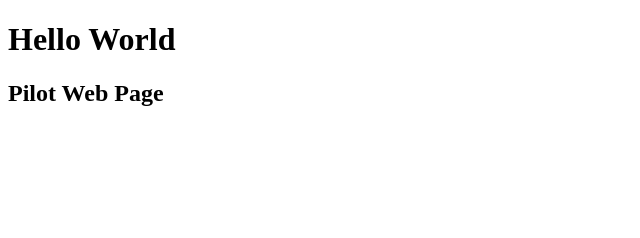
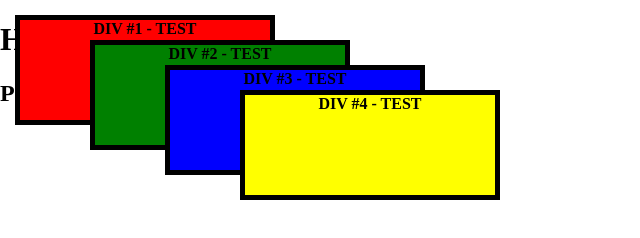
Before and after one commit to nathanconstancio/nathan_web_app, a plain HTML site: page index.html in a window 1280 px wide. Shown: the whole page, without its empty margins (0-640 px from the left). Drawn offline with Linux system fonts and the light colour scheme.

Commit message:
I added CSS-positioning tests

```diff
--- a/index.html
+++ b/index.html
@@ -2,11 +2,27 @@
 <html lang="en">
 <head>
 	<meta charset="UTF-8">
+	<style type="text/css">
+        body {margin: 0px}
+
+        div {width: 250px;height: 100px; border: 5px solid #000000; color: black;
+         font-weight: bold; text-align: center; vertical-align: top; position: absolute;}
+            .d1 {background-color: red; margin: 15px; left: 0px; top: 0px;}
+            .d2 {background-color: green; margin: 15px; left: 75px; top: 25px; }
+            .d3 {background-color: blue; margin: 15px; left: 150px; top: 50px;}
+            .d4 {background-color: yellow; margin: 15px; left: 225px; top: 75px;}
+    </style>
+
 	<title>Home Page</title>
 </head>
 <body>
 	<h1>Hello World</h1>
 	<h2>Pilot Web Page</h2>
 
+	<div class="d1">DIV #1 - TEST</div>
+    <div class="d2">DIV #2 - TEST</div>
+    <div class="d3">DIV #3 - TEST</div>
+    <div class="d4">DIV #4 - TEST</div>
+
 </body>
 </html>
```
